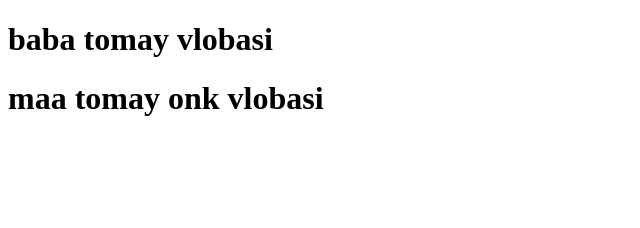
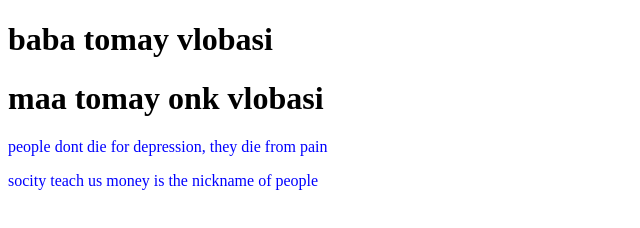
Before and after one commit to kudratulIslam2/Noor, a plain HTML site: page index.html in a window 1280 px wide. Shown: the whole page, without its empty margins (0-640 px from the left). Drawn offline with Linux system fonts and the light colour scheme.

Commit message:
style paragraph

```diff
--- a/index.html
+++ b/index.html
@@ -5,9 +5,12 @@
     <meta http-equiv="X-UA-Compatible" content="IE=edge">
     <meta name="viewport" content="width=device-width, initial-scale=1.0">
     <title>our next generation</title>
+    <link rel="stylesheet" href="style.css">
 </head>
 <body>
     <h1>baba tomay vlobasi</h1>
     <h1>maa tomay onk vlobasi</h1>
+    <p>people dont die for depression, they die from pain</p>
+    <p>socity teach us money is the nickname of people</p>
 </body>
 </html>
--- /dev/null
+++ b/style.css
@@ -0,0 +1,3 @@
+p{
+    color: blue;
+}
```
